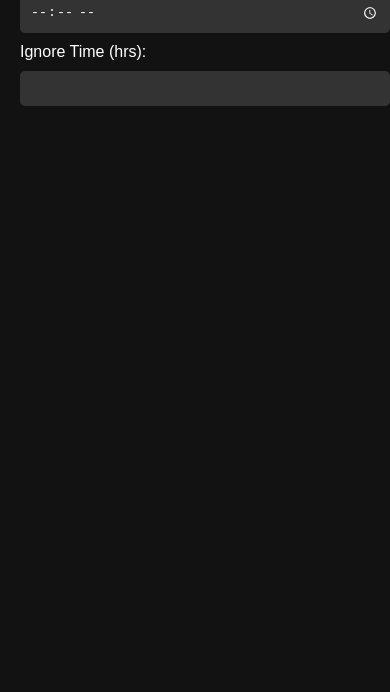
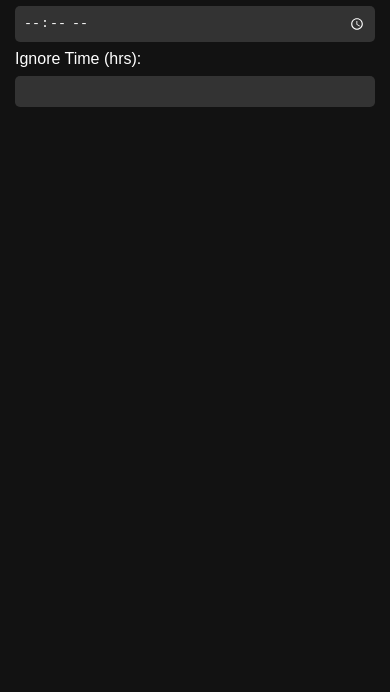
Before and after one commit to chetan0402/WorkBalance, a plain HTML site: page index.html in a window 390 px wide. Shown: the part 152-844 px from the top of the page. Drawn offline with nearby package versions, Linux system fonts and the light colour scheme.

Commit message:
Update index.html for improved responsiveness and adjust work time calculation

```diff
--- a/index.html
+++ b/index.html
@@ -2,7 +2,7 @@
 <html lang="en">
 <head>
     <meta charset="UTF-8">
-    <meta name="viewport" content="width=device-width, initial-scale=1.0">
+    <meta name="viewport" content="width=device-width, initial-scale=1.0, maximum-scale=1.0, user-scalable=no">
     <title>Work Balance Calculator</title>
     <style>
         body {
@@ -12,8 +12,9 @@
             color: #ffffff;
         }
         .container {
-            max-width: 400px;
+            max-width: 100%;
             margin: auto;
+            padding: 10px;
         }
         input, button {
             width: 100%;
@@ -23,9 +24,22 @@
             color: #fff;
             border: none;
             border-radius: 5px;
+            box-sizing: border-box;
         }
         input[type="time"]::-webkit-calendar-picker-indicator {
             filter: invert(1);
+        }
+        @media (max-width: 600px) {
+            body {
+                margin: 10px;
+            }
+            .container {
+                padding: 5px;
+            }
+            input, button {
+                padding: 8px;
+                margin: 8px 0;
+            }
         }
     </style>
     <script src="https://cdn.jsdelivr.net/npm/chart.js"></script>
@@ -92,7 +106,7 @@
                     const workTime = (elapsedTime - ignoreTime) / 2;
                     timeLabels.push(currentTime.toLocaleTimeString([], { hour: '2-digit', minute: '2-digit' }));
                     workData.push(workTime);
-                    currentTime = new Date(currentTime.getTime() + 60 * 60 * 100);
+                    currentTime = new Date(currentTime.getTime() + 60 * 60 * 500);
                 }
 
                 const chart = new Chart(workChart, {
```
